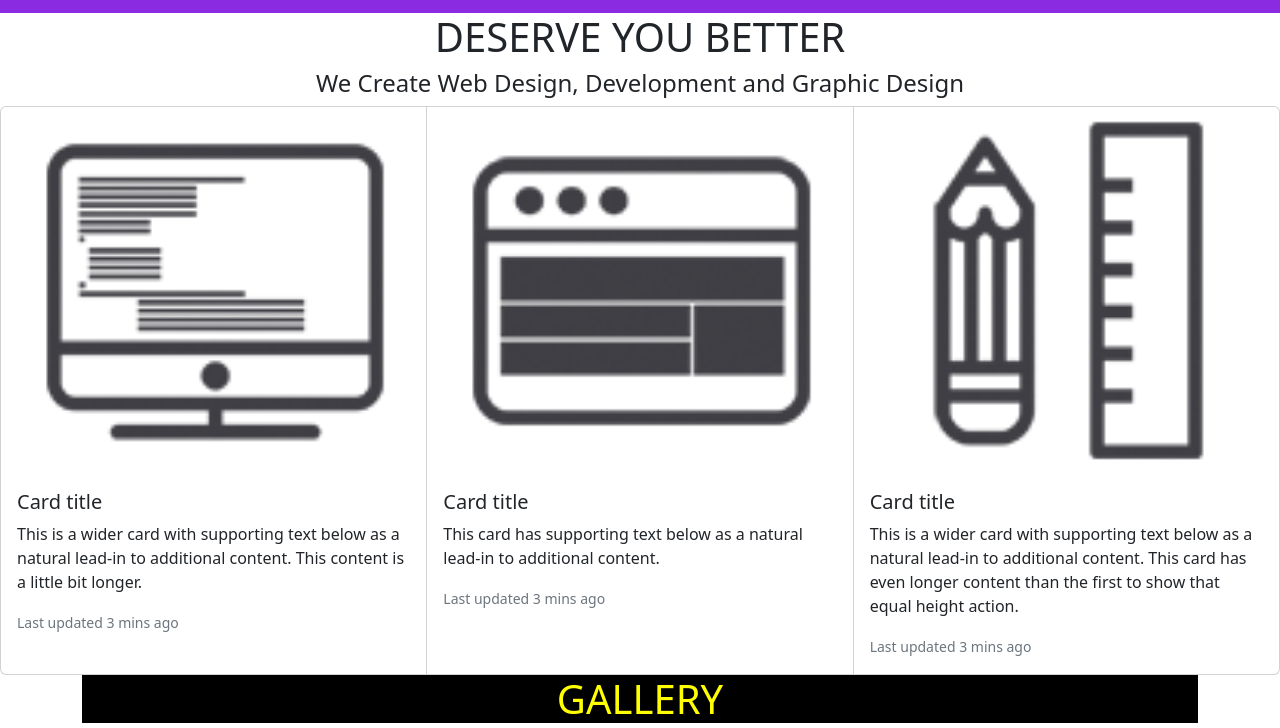
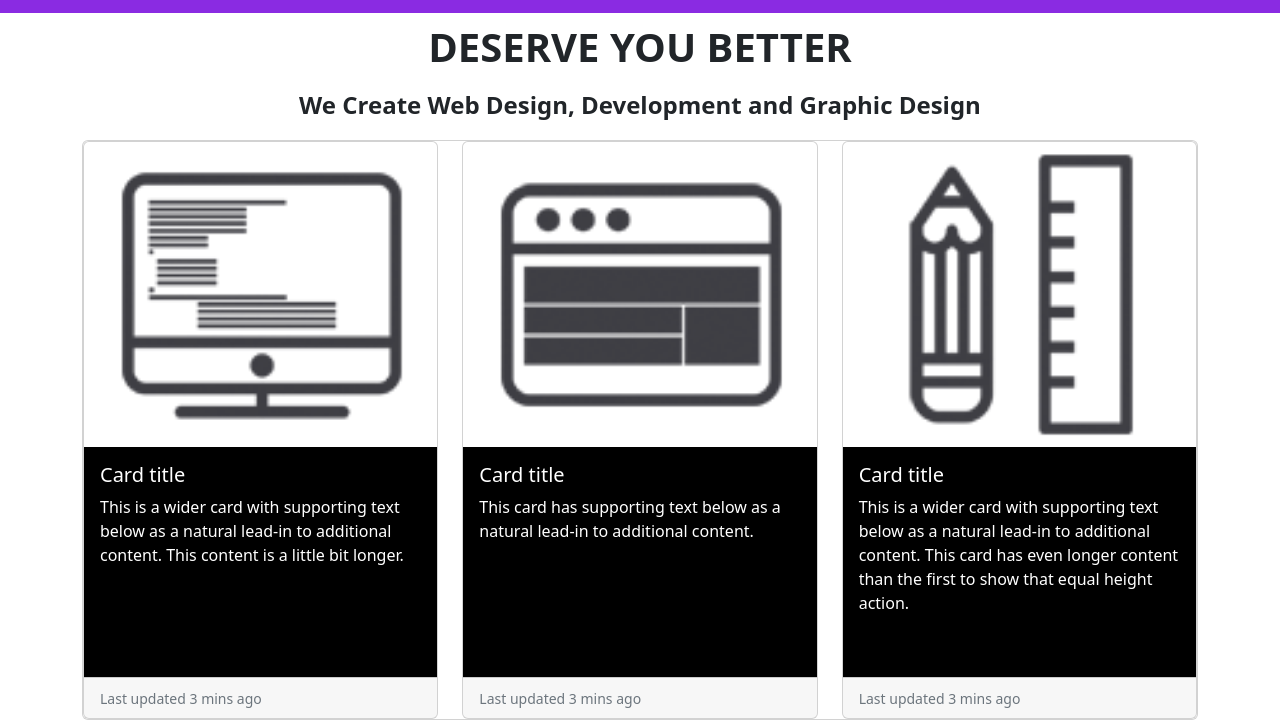
Before and after one commit to Group-5-Hacktive/final-project-1, a plain HTML site: page index.html in a window 1280 px wide. Shown: the part 1150-1878 px from the top of the page. Drawn offline with nearby package versions, Linux system fonts and the light colour scheme.

Commit message:
UPDATE_CARD

```diff
--- a/css/style.css
+++ b/css/style.css
@@ -20,10 +20,17 @@
 /* content > slogan */
 .slogan {
     text-align: center;
+    margin-bottom: 20px;
+    margin-top: 10px;
+    font-weight: 700;
 }
 
 .card {
-
+    cursor: pointer;
+    margin-bottom: 30px;
+}
+.card-body {
+    background-color:black;
 }
 
 /* Gallery */
--- a/index.html
+++ b/index.html
@@ -16,8 +16,9 @@
       src="https://cdn.jsdelivr.net/npm/bootstrap@5.2.2/dist/js/bootstrap.bundle.min.js"
       integrity="sha384-OERcA2EqjJCMA+/3y+gxIOqMEjwtxJY7qPCqsdltbNJuaOe923+mo//f6V8Qbsw3"
       crossorigin="anonymous"
+      defer
     ></script>
-    <script src="javascript/contoh.js"></script>
+    <script src="javascript/contoh.js" defer></script>
   </head>
   <body>
     <div class="container">
@@ -141,49 +142,59 @@
       <h4 class="slogan">
         We Create Web Design, Development and Graphic Design
       </h4>
-    </div>
-    <div class="card-group">
       <div class="card">
-        <img src="source/icon1.png" class="card-img-top" alt="..." />
+        <div class="row row-cols-1 row-cols-md-3 g-4">
+          <div class="col">
+            <div class="card h-100">
+              <img src="/source/icon1.png" class="card-img-top" alt="ICON1" />
               <div class="card-body">
-          <h5 class="card-title">Card title</h5>
-          <p class="card-text">
-            This is a wider card with supporting text below as a natural lead-in
-            to additional content. This content is a little bit longer.
-          </p>
-          <p class="card-text">
-            <small class="text-muted">Last updated 3 mins ago</small>
+                <h5 class="card-title text-white">Card title</h5>
+                <p class="desc text-white">
+                  This is a wider card with supporting text below as a natural
+                  lead-in to additional content. This content is a little bit
+                  longer.
                 </p>
               </div>
+              <div class="card-footer">
+                <small class="text-muted">Last updated 3 mins ago</small>
               </div>
-      <div class="card">
-        <img src="source/icon2.png" class="card-img-top" alt="..." />
+            </div>
+          </div>
+          <div class="col">
+            <div class="card h-100">
+              <img src="/source/icon2.png" class="card-img-top" alt="ICON2" />
               <div class="card-body">
-          <h5 class="card-title">Card title</h5>
-          <p class="card-text">
+                <h5 class="card-title text-white">Card title</h5>
+                <p class="desc text-white">
                   This card has supporting text below as a natural lead-in to
                   additional content.
                 </p>
-          <p class="card-text">
+              </div>
+              <div class="card-footer">
                 <small class="text-muted">Last updated 3 mins ago</small>
-          </p>
-        </div>
-      </div>
-      <div class="card">
-        <img src="source/icon3.png" class="card-img-top" alt="..." />
-        <div class="card-body">
-          <h5 class="card-title">Card title</h5>
-          <p class="card-text">
-            This is a wider card with supporting text below as a natural lead-in
-            to additional content. This card has even longer content than the
-            first to show that equal height action.
-          </p>
-          <p class="card-text">
-            <small class="text-muted">Last updated 3 mins ago</small>
-          </p>
               </div>
             </div>
           </div>
+          <div class="col">
+            <div class="card h-100">
+              <img src="/source/icon3.png" class="card-img-top" alt="ICON3" />
+              <div class="card-body">
+                <h5 class="card-title text-white">Card title</h5>
+                <p class="desc text-white">
+                  This is a wider card with supporting text below as a natural
+                  lead-in to additional content. This card has even longer
+                  content than the first to show that equal height action.
+                </p>
+              </div>
+              <div class="card-footer">
+                <small class="text-muted">Last updated 3 mins ago</small>
+              </div>
+            </div>
+          </div>
+        </div>
+      </div>
+    </div>
+
     <!-- gallery -->
     <div class="container">
       <h1 class="h1">GALLERY</h1>
@@ -202,6 +213,7 @@
         <img src="source/pic11.jpg" alt="picture" />
       </div>
     </div>
+
     <!-- clients slide (SLIDER MASIH 1 CLASS DENGAN SLIDER PERTAMA)-->
     <div class="container">
       <h1 class="h1">OUR CLIENTS</h1>
```
Lines whose indentation alone changed are shown as unchanged.
